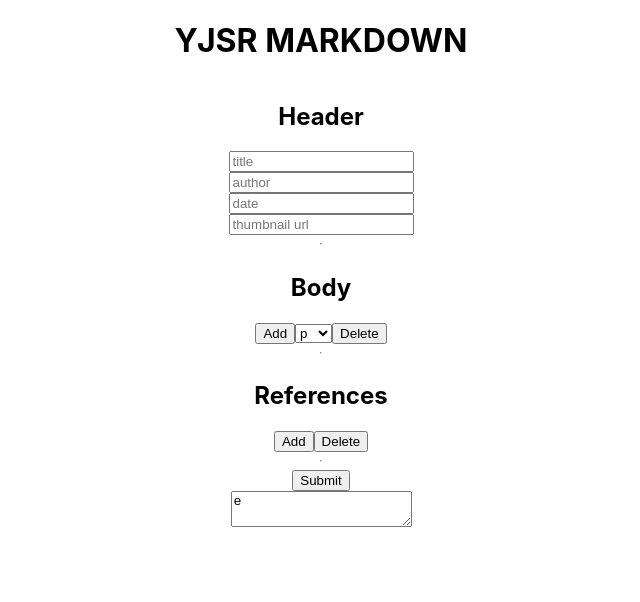
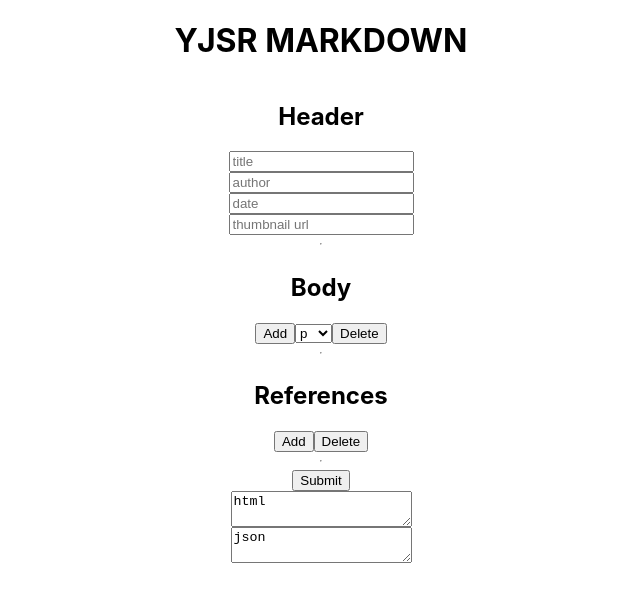
Before and after one commit to DatOneOof/yjsr-mark, a React (Create React App) app: page / in a window 1280 px wide. Shown: the top 602 px of the page, without its empty margins (319-959 px from the left). Built offline with nearby package versions, Linux system fonts and the light colour scheme.

Commit message:
JSON output added

```diff
--- a/src/Components/main.js
+++ b/src/Components/main.js
@@ -69,7 +69,17 @@ class Main extends React.Component {
     </div>
 </article>`
 
+        let resultJson = `{
+            title: "${title}",
+            subtitle: "",
+            author: "${author}",
+            author_contact: "", // I personally dunno why does it even exists...
+            publish_date: "${date}",
+            image_source: "${url}",
+            post_destination: "/Posts/[FILE NAME]"
+        },`
         document.getElementById("result").value = result;
+        document.getElementById("result-json").value = resultJson;
     }
     addRef() {
         this.setState({ references: this.state.references + 1 });
@@ -121,7 +131,8 @@ class Main extends React.Component {
                 </div>
                 <hr />
                 <button onClick={this.submit}>Submit</button>
-                <textarea id="result" value="e"></textarea>
+                <textarea id="result" value="html"></textarea>
+                <textarea id="result-json" value="json"></textarea>
             </div>
         )
     }
```
